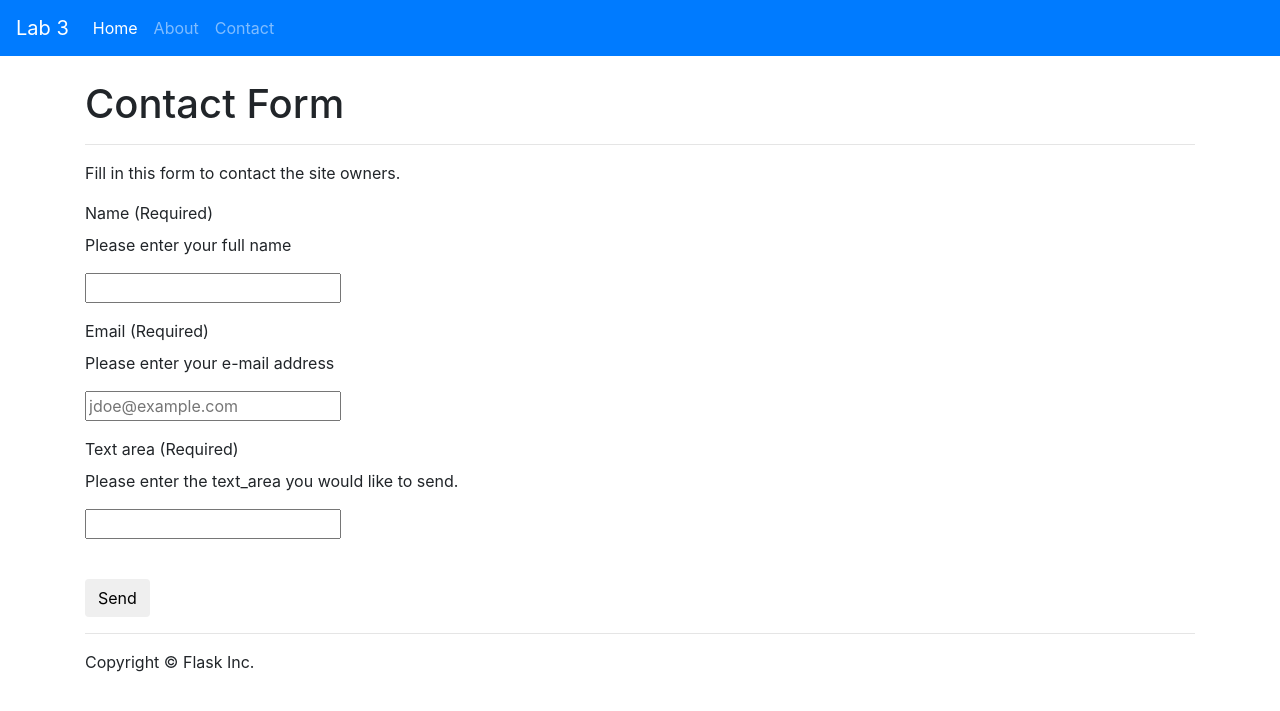
After one commit to S-TJones/info3180-lab3, a Flask app: template app/templates/contact.html in a window 1280 px wide. The commit adds this page. Shown: the top 711 px of the page. Run offline with Flask 2, Linux system fonts and the light colour scheme; the template is opened without the code that fills it, so the values that code supplies are empty, except form fields; form fields are guessed from the names that the template uses; some libraries are stand-ins or nearby versions.

Commit message:
Created Contact Form
Includes both the html file and python file. Added a link to the contact-page in the header.html file as well.

```diff
--- a/app/__init__.py
+++ b/app/__init__.py
@@ -1,4 +1,10 @@
 from flask import Flask
+# Additional Imports
+from flask_mail import Mail
+from .config import Config
 
 app = Flask(__name__)
+app.config.from_object(Config)
+
+mail = Mail(app)
 from app import views
--- a/app/config.py
+++ b/app/config.py
@@ -4,6 +4,11 @@ class Config(object):
     """Base Config Object"""
     DEBUG = False
     SECRET_KEY = os.environ.get('SECRET_KEY') or 'Som3$ec5etK*y'
+    MAIL_SERVER = os.environ.get('MAIL_SERVER') or 'localhost'
+    MAIL_PORT = os.environ.get('MAIL_PORT') or '25'
+    MAIL_USERNAME = os.environ.get('MAIL_USERNAME')
+    MAIL_PASSWORD = os.environ.get('MAIL_PASSWORD')
+
 
 class DevelopmentConfig(Config):
     """Development Config that extends the Base Config Object"""
--- /dev/null
+++ b/app/templates/contact.html
@@ -0,0 +1,33 @@
+{% extends "base.html" %}
+
+{% block main %}
+<h1>Contact Form</h1>
+<hr>
+<p>Fill in this form to contact the site owners.</p>
+
+<form action="{{ url_for('contact') }}" method="post">
+    {{ form.csrf_token }}
+
+    <div class="form-group">
+       {{ form.name.label(class="title") }} (Required)
+       <p>Please enter your full name</p>
+       {{ form.name(class="name") }}
+    </div>
+
+    <div class="form-group">
+        {{ form.email.label(class="title")}} (Required)
+        <p>Please enter your e-mail address</p>
+        {{ form.email(class="email", placeholder="jdoe@example.com") }}
+    </div>
+
+    <div class="form-group">
+        {{ form.text_area.label(class="title")}} (Required)
+        <p>Please enter the text_area you would like to send.</p>
+        {{ form.text_area(class="text_area") }}
+    </div>
+
+    <br>
+
+    <button type="send" class="btn">Send</button>
+</form>
+{% endblock %}
--- a/app/templates/header.html
+++ b/app/templates/header.html
@@ -12,6 +12,9 @@
       <li class="nav-item">
         <a class="nav-link" href="{{ url_for('about') }}">About</a>
       </li>
+      <li class="nav-item">
+        <a class="nav-link" href="{{ url_for('contact') }}">Contact</a>
+      </li>
     </ul>
   </div>
 </nav>
--- a/app/views.py
+++ b/app/views.py
@@ -23,6 +23,11 @@ def home():
 def about():
     """Render the website's about page."""
     return render_template('about.html', name="Mary Jane")
+
+@app.route('/contact/')
+def contact():
+    """Render the website's contact page."""
+    return render_template('contact.html')
 
 
 ###
```
Also changed, not shown: app/forms.py (added, +18 -0 lines).
